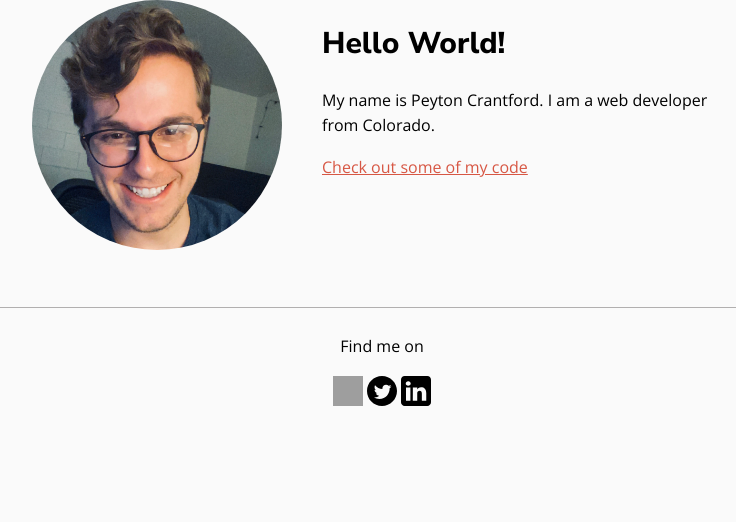
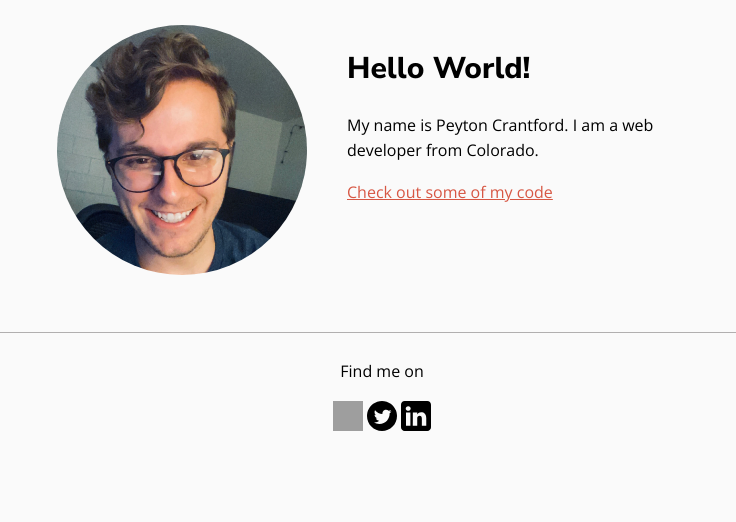
Before and after one commit to pcrantfo/crantford-portfolio-website, a web app: file index.html in a window 1280 px wide. Shown: the part 99-621 px from the top of the page, without its empty margins (258-994 px from the left). Run offline with its HTML, style and script files only (its server is not run), Linux system fonts and the light colour scheme; grey boxes are pictures that could not be loaded.

Commit message:
Added margin and padding to main

```diff
--- a/css/styles.css
+++ b/css/styles.css
@@ -107,8 +107,9 @@
 
    main {
      max-width: 700px;
-     margin: 0 auto;
+     margin: 25px auto 0 auto;
      text-align: center;
+     padding: 0 25px 0 25px;
    }
 
    main table {
```
